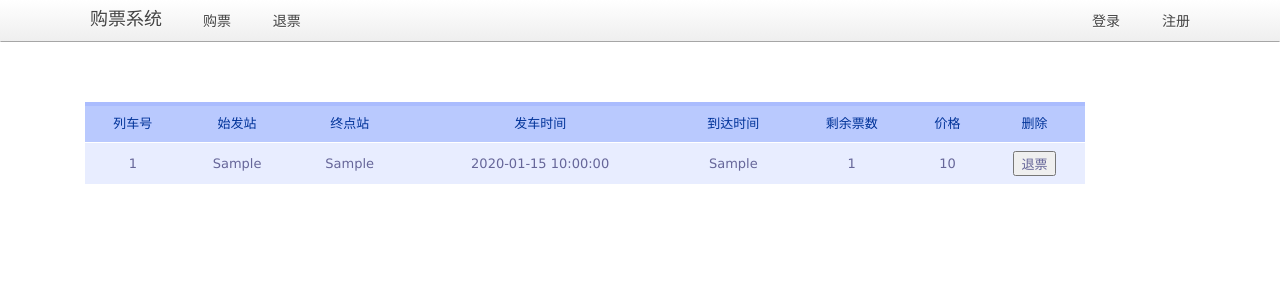
After one commit to tengteng-Lin/sql_homework, a Python web app: template www/templates/delete_tickets.html in a window 1280 px wide. The commit adds this page. Shown: the top 300 px of the page. Run offline with Jinja, Linux system fonts and the light colour scheme; the template is opened without the code that fills it: most values are stand-ins (such as "Sample title", 1, 10 or a date in 2020); some web fonts are replaced.

Commit message:
管理员可以删除车票

```diff
--- a/www/orm.py
+++ b/www/orm.py
@@ -43,7 +43,7 @@ async def select(sql,args,size=None):
     :return: 查询结果
     '''
     log(sql,args)
-    print('进入了select')
+
     global __pool
     # async调用一个子协程，并直接返回调用的结果。这里是从连接池中返回一个连接，这个地方已经创建了进程池并和进程池连接了，进程池的创建被封装到了create__pool函数里
     # async with是一个异步上下文管理器（是因为一异步都异步吗？
@@ -75,7 +75,7 @@ async def execute(sql,args,autocommit=True):
             await conn.begin() #python中连接对象开始一个事务的方法
         try:
             async with conn.cursor(aiomysql.DictCursor) as cur:
-                print(sql.replace('?', '%s'))
+
                 await cur.execute(sql.replace('?', '%s'), args)
                 affected = cur.rowcount #获取操作记录数
             if not autocommit:
--- a/www/templates/__base__.html
+++ b/www/templates/__base__.html
@@ -40,7 +40,7 @@
             {% if __user__.admin %}
                 <ul class="uk-navbar-nav">
                     <li data-url="add"><a href="/api/admin_add_tickets"><i class="uk-icon-book"></i>添加车票</a></li>
-                    <li data-url="delete"><a href="/manage/delete_tickets"><i class="uk-icon-check"></i>删除车票</a></li>
+                    <li data-url="delete"><a href="/api/admin_delete_tickets"><i class="uk-icon-check"></i>删除车票</a></li>
                 </ul>
             {% else %}
                 <ul class="uk-navbar-nav">
--- /dev/null
+++ b/www/templates/delete_tickets.html
@@ -0,0 +1,107 @@
+{% extends '__base__.html' %}
+
+{% block title %}删除车票{% endblock %}
+
+{% block beforehead %}
+    <script>
+        function deleteTickets(obj){
+            var tr1 = obj.parentNode.parentNode;
+            var params = {
+                "BusID":tr1.cells[0].innerHTML,
+                //"BusFrom":tr1.cells[1].innerHTML,
+                "BusDate":tr1.cells[3].innerHTML
+
+            };
+            console.log(params);
+
+
+            $.ajax({
+                url: '/manage/delete_tickets',
+                method:'post',
+                data: params,
+                complete: function (data) {
+                    console.log(data)
+                },
+                success:function (data) {
+                    alert('删除成功！')
+                        refresh()
+
+                    console.log(data)
+                }}
+            );
+        }
+
+    </script>
+{% endblock %}
+
+{% block content %}
+
+
+    <table id="tickets">
+        <thead>
+        <tr>
+            <th scope="col">列车号</th>
+            <th scope="col">始发站</th>
+            <th scope="col">终点站</th>
+            <th scope="col">发车时间</th>
+            <th scope="col">到达时间</th>
+            <th scope="col">剩余票数</th>
+            <th scope="col">价格</th>
+            <th scope="col">删除</th>
+
+        </tr>
+        </thead>
+        <tbody id="tbody">
+        {% for bus in buses %}
+            <tr>
+                <td>{{ bus.BusID }}</td>
+                <td>{{ bus.BusFrom }}</td>
+                <td>{{ bus.BusTo }}</td>
+                <td>{{ bus.BusDate }}</td>
+                <td>{{ bus.BusEnd }}</td>
+                <td>{{ bus.TicketNum }}</td>
+                <td>{{ bus.Price }}</td>
+                <td><input type='button' id='sub' value='退票' onclick = 'deleteTickets(this)'/></td>
+            </tr>
+        {% endfor %}
+        </tbody>
+    </table>
+
+
+    <style class="text/css">
+        #tickets {
+            font-family: "Lucida Sans Unicode", "Lucida Grande", Sans-Serif;
+            font-size: 13px;
+            text-align: center;
+            margin: 45px;
+            width: 1000px;
+            border-collapse: collapse;
+        }
+
+        #tickets th {
+            font-size: 13px;
+            font-weight: normal;
+            text-align: center;
+            padding: 8px;
+            background: #b9c9fe;
+            border-top: 4px solid #aabcfe;
+            border-bottom: 1px solid #fff;
+            color: #039;
+        }
+
+        #tickets td {
+            padding: 8px;
+            background: #e8edff;
+            border-bottom: 1px solid #fff;
+            text-align: center;
+            color: #669;
+            border-top: 1px solid transparent;
+        }
+
+        #tickets tr:hover td {
+            background: #d0dafd;
+            color: #339;
+        }
+    </style>
+
+{% endblock %}
```
Also changed, not shown: www/handlers.py (+31 -3 lines), www/templates/users.html (added, +10 -0 lines).
